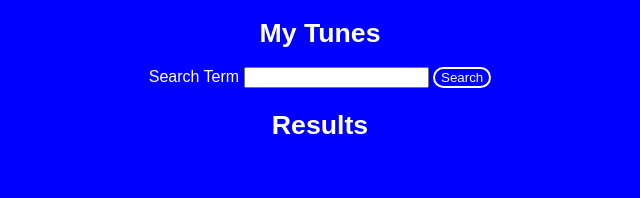
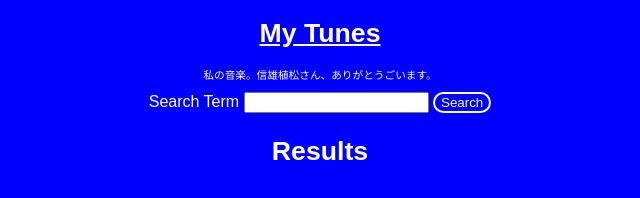
Before and after one commit to Momentum-Team-14/mytunes-StephenTurk90, a website: page index.html in a window 1280 px wide. Shown: the whole page, without its empty margins (320-960 px from the left). Drawn offline with Linux system fonts and the light colour scheme; a web font is replaced by a local one.

Commit message:
added JPN text

```diff
--- a/index.html
+++ b/index.html
@@ -14,6 +14,7 @@
   <div class="container">
 
     <h1>My Tunes</h1>
+    <p>私の音楽。信雄植松さん、ありがとうごいます。</p>
     <div id="search">
       <form id="search-form" action="">
 
--- a/style.css
+++ b/style.css
@@ -7,13 +7,20 @@ body {
 
 h1 {
     font-size: 20pt;
-    text-align: center;
+    font: underline;
+    text-decoration: underline;
+    text-decoration-color: white;
 }
 
 h2 {
     font-size: 20pt;
-    text-align: center;
 }
+
+p {
+    font-size: 8pt;
+
+}
+
 
 button {
     background: blue;
@@ -41,7 +48,7 @@ button {
     width: 13rem;
     margin: 0.25rem;
     background-color: blue;
-    border: white solid;
+    border: white 30px solid;
     border-width: 0.125rem;
     border-radius: 1rem;
 }
@@ -62,5 +69,4 @@ button {
     transform: scale(0.65, 0.65);
     transform-origin: left;
     padding-left: 0.5rem;
-    time-display: color
 }
```
